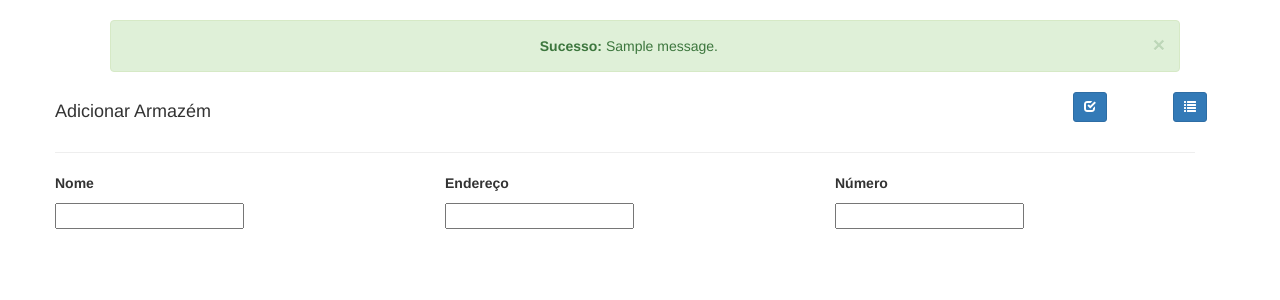
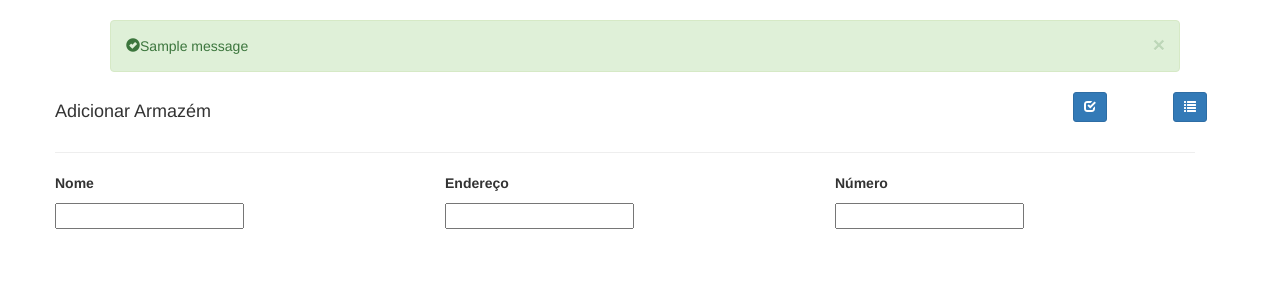
Before and after one commit to c-zare/fiocruz, a Django app: page /armazem/cria/ in a window 1280 px wide. Shown: the part 72-372 px from the top of the page. Run offline with Django 3.2, Linux system fonts and the light colour scheme; tables that the repository leaves empty hold one stand-in row (values such as "Sample post"); one stand-in notice (Sample message) is shown; some libraries are stand-ins or nearby versions.

Commit message:
Ajustes mensagens

```diff
--- a/armazem/templates/armazem_base.html
+++ b/armazem/templates/armazem_base.html
@@ -43,30 +43,30 @@
 	<div> <!-- Bloco Cabeçalho -->
 		<div class='row col-sm-12'>
 		{% if messages %} <!-- Tratamento de mensagens -->
-		    <ul class="messages text-center">
+		    <ul class="messages text-left">
 		        {% for message in messages %}
 		          {% if message.tags == 'success' %}
 					<div class="alert alert-success alert-dismissible" role="alert">
   					<button type="button" class="close" data-dismiss="alert" aria-label="Close"><span aria-hidden="true">&times;</span></button>
-		              <strong>Sucesso:</strong> {{ message }}.
+  					<span class="glyphicon glyphicon-ok-sign"></span>{{ message }}
 		            </div>
 		          {% endif %}
 		          {% if message.tags == 'info' %}
 		          	<div class="alert alert-info alert-dismissible" role="alert">
   					<button type="button" class="close" data-dismiss="alert" aria-label="Close"><span aria-hidden="true">&times;</span></button>
-		              <strong>Informação:</strong> {{ message }}.
+  					<span class="glyphicon glyphicon-info-sign"></span>{{ message }}
 		            </div>
 		          {% endif %}
 		          {% if message.tags == 'warning' %}
 		            <div class="alert alert-warning alert-dismissible" role="alert">
   					<button type="button" class="close" data-dismiss="alert" aria-label="Close"><span aria-hidden="true">&times;</span></button>
-		              <strong>Atenção:</strong> {{ message }}.
+  					<span class="glyphicon glyphicon-exclamation-sign"></span>{{ message }}
 		            </div>
 		          {% endif %}
 		          {% if message.tags == 'error' %}
 		            <div class="alert alert-danger alert-dismissible" role="alert">
   					<button type="button" class="close" data-dismiss="alert" aria-label="Close"><span aria-hidden="true">&times;</span></button>
-		              <strong>Error:</strong> {{ message }}.
+  					<span class="glyphicon glyphicon-remove-sign"></span>{{ message }}
 		            </div>
 		          {% endif %}
 		        {% endfor %}
--- a/armazem/views.py
+++ b/armazem/views.py
@@ -3,7 +3,6 @@ from django.core.paginator import Paginator, EmptyPage, PageNotAnInteger
 from django.http import HttpResponse, HttpResponseRedirect
 from django.shortcuts import render, get_object_or_404, redirect
 
-# Create your views here.
 from .forms import ArmazemForm
 from .models import Armazem
 
@@ -13,7 +12,7 @@ def armazem_cria(request):
 	if form.is_valid():
 		instance = form.save(commit=False)
 		instance.save()
-		messages.success(request,'Armazém foi criado.')
+		messages.success(request,' Armazém foi criado.')
 		return HttpResponseRedirect(instance.get_absolute_url())
 #	else:
 #		messages.error(request,'Armazem is NOT Create')
@@ -23,7 +22,7 @@ def armazem_cria(request):
 def armazem_delete(request,id=None):
 	instance = get_object_or_404(Armazem,id=id)
 	instance.delete()
-	messages.warning(request,'Armazém foi excluído.')
+	messages.success(request,' Armazem foi excluido.')
 	return redirect('armazem:list')
 
 def armazem_detalhe(request,id):
@@ -55,7 +54,7 @@ def armazem_edit(request,id=None):
 	if form.is_valid():
 		instance = form.save(commit=False)
 		instance.save()
-		messages.info(request,'Armazém foi alterado.')
+		messages.success(request,' Armazém foi modificado.')
 		return HttpResponseRedirect(instance.get_absolute_url())
 #	else:
 #		messages.error(request,'Armazem is NOT Update')
```
Also changed, not shown: db.sqlite3.
